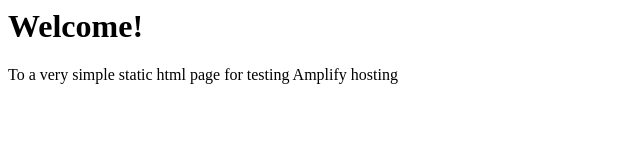
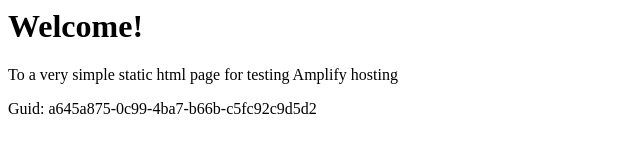
Before and after one commit to aws-aemilia-pdx/Github-PR-Commit-Integration-Test-DoNotTouch-GitHubAutoBuildCanaryTest-v1-preprod-us-west-2, a website: page src/index.html in a window 1280 px wide. Shown: the whole page, without its empty margins (0-640 px from the left). Drawn offline with Linux system fonts and the light colour scheme.

Commit message:
commit from integ tests

```diff
--- a/src/index.html
+++ b/src/index.html
@@ -1,3 +1,5 @@
+
+
 <html lang="en">
 
 <head>
@@ -10,6 +12,6 @@
 <body>
     <h1>Welcome!</h1>
     <p>To a very simple static html page for testing Amplify hosting</p>
-</body>
+    <p>Guid: a645a875-0c99-4ba7-b66b-c5fc92c9d5d2</p></body>
 
 </html>
```
